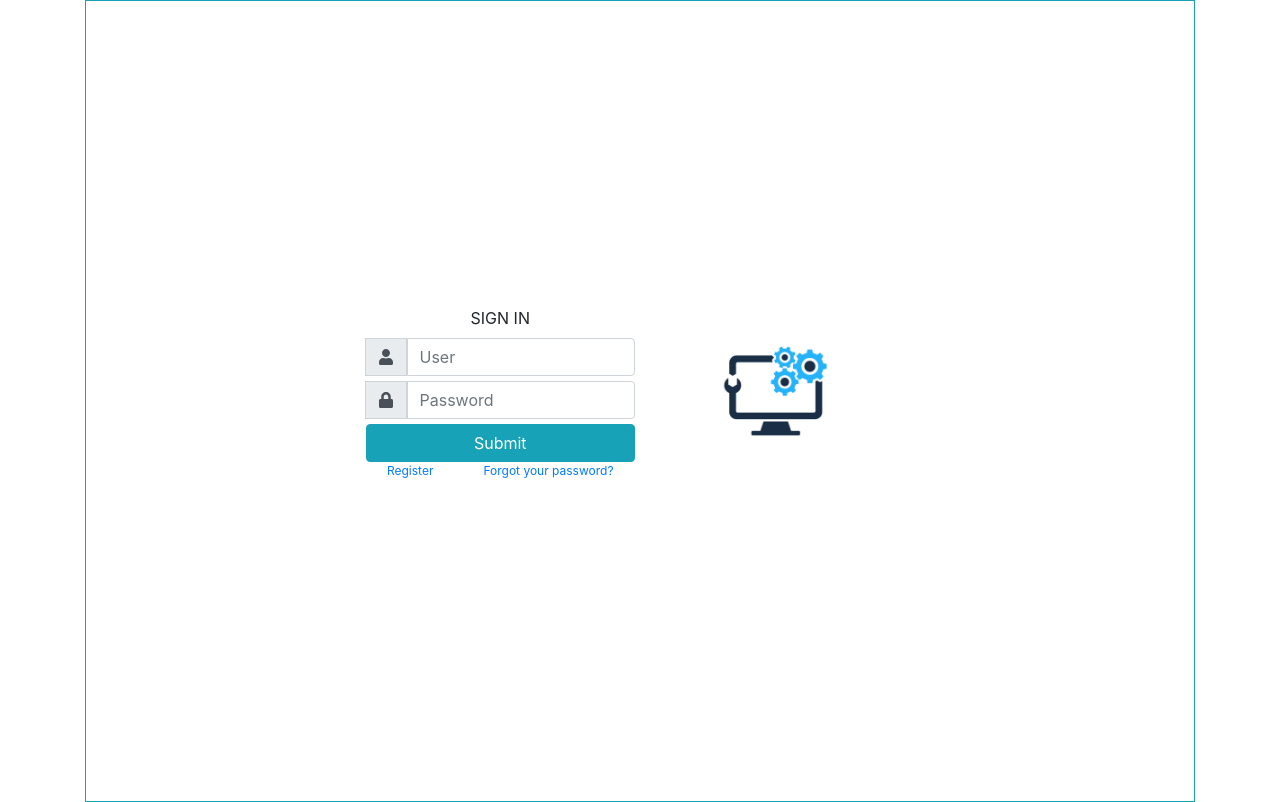
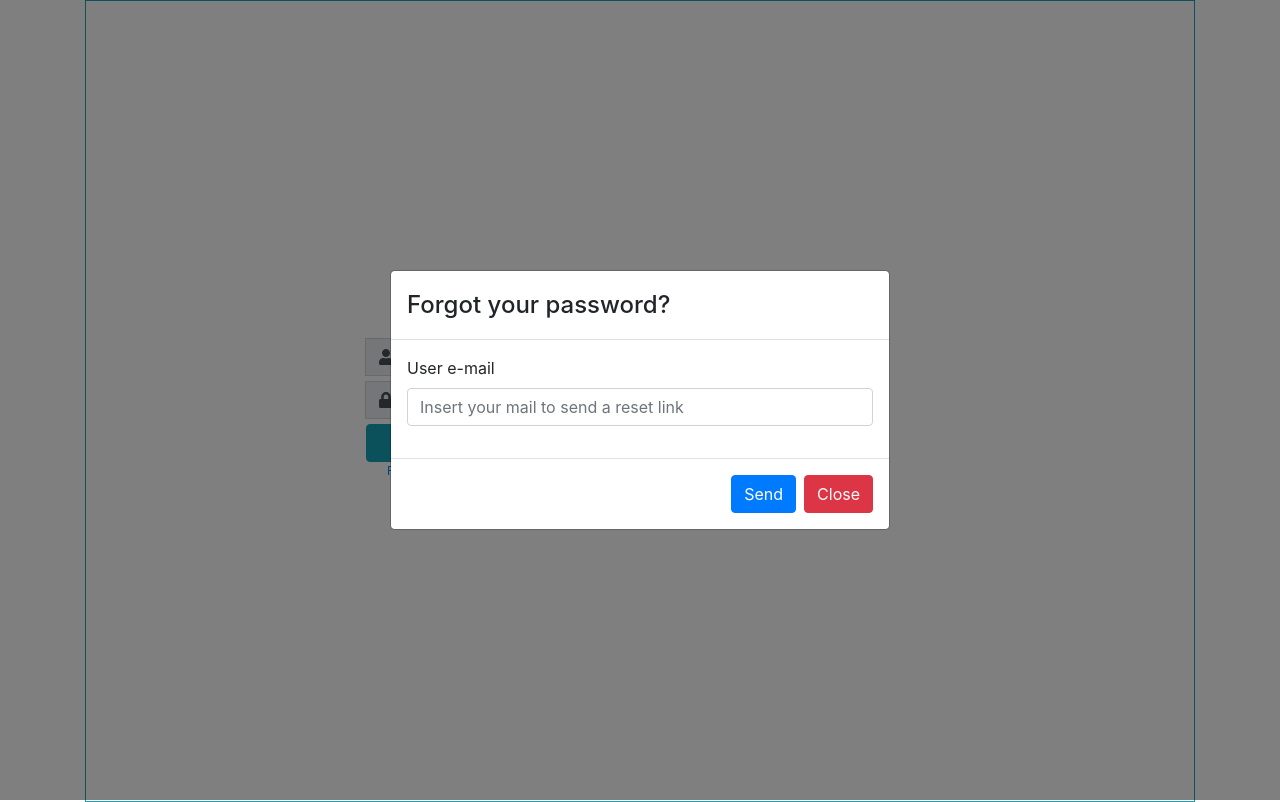
Before and after one commit to paulofranklim/lottery-checker-app, a React (Create React App) app: page / in a window 1280 px wide. Both pictures are taken after a click on the link "Forgot your password?". Built offline with nearby package versions, Linux system fonts and the light colour scheme.

Commit message:
Reset password form completed

```diff
--- a/src/components/modals/index.js
+++ b/src/components/modals/index.js
@@ -77,7 +77,7 @@ export const ModalError = (props) => {
 export const ModalNewUser = (props) => {
     const { show, title, saveUserFunction, closeModalFunction } = props
     return (
-        <Modal show={show} onHide={() => closeModalFunction()} aria-labelledby="contained-modal-title-vcenter" centered>
+        <Modal show={show} onHide={() => closeModalFunction()} centered>
             <Modal.Header>
                 <Modal.Title>{title}</Modal.Title>
             </Modal.Header>
@@ -118,3 +118,28 @@ export const ModalNewUser = (props) => {
         </Modal>
     )
 }
+
+export const ModalResetPassword = (props) => {
+    const { show, title, sendFunction, closeModalFunction } = props
+    return (
+        <Modal show={show} onHide={() => closeModalFunction()} centered>
+            <Modal.Header >
+                <Modal.Title>{title}</Modal.Title>
+            </Modal.Header>
+            <Modal.Body>
+                <Form onSubmit={sendFunction}>
+                    <Form.Row>
+                        <Form.Group as={Col}>
+                            <Form.Label>User e-mail</Form.Label>
+                            <Form.Control required placeholder="Insert your mail to send a reset link" />
+                        </Form.Group>
+                    </Form.Row>
+                </Form>
+            </Modal.Body>
+            <Modal.Footer>
+                <Button variant="primary" onClick={() => sendFunction()}>Send</Button>
+                <Button variant="danger" onClick={() => closeModalFunction()}>Close</Button>
+            </Modal.Footer>
+        </Modal>
+    )
+}
--- a/src/pages/login/index.js
+++ b/src/pages/login/index.js
@@ -4,7 +4,7 @@ import { Container, Form, Col, Button, Image, InputGroup } from 'react-bootstrap
 import Logo from '../../assets/logo.png'
 import { FaLock, FaUser } from 'react-icons/fa'
 import { api } from '../../services/api'
-import { ModalError, ModalNewUser } from '../../components/modals'
+import { ModalError, ModalNewUser, ModalResetPassword } from '../../components/modals'
 
 export default function Login() {
 
@@ -12,6 +12,7 @@ export default function Login() {
   const [password, setPassword] = useState("");
   const [showNewUserModal, setShowNewUserModal] = useState(false)
   const [showErrorModal, setShowErrorModal] = useState(false);
+  const [showResetPasswordModal, setShowResetPasswordModal] = useState(false)
 
   const [modalMessage, setModalMessage] = useState("")
   const [errorMessage, setErrorMessage] = useState("")
@@ -79,7 +80,7 @@ export default function Login() {
             <Button style={{ width: "100%", marginTop: 5 }} variant="info" type="submit">Submit</Button>
             <Form.Row style={{ fontSize: 12, justifyContent: 'center' }}>
               <a href="#" onClick={() => setShowNewUserModal(true)}>Register</a>
-              <a style={{ marginLeft: 50 }} href="#">Forgot your password?</a>
+              <a href="#" onClick={() => setShowResetPasswordModal(true)} style={{ marginLeft: 50 }} >Forgot your password?</a>
             </Form.Row>
           </Form.Group>
           <Form.Group style={{ display: 'flex', justifyContent: "center" }} as={Col} md="3">
@@ -104,6 +105,13 @@ export default function Login() {
         closeModalFunction={() => setShowNewUserModal(false)}
       />
 
+      <ModalResetPassword
+        show={showResetPasswordModal}
+        title="Forgot your password?"
+        sendFunction={() => setShowResetPasswordModal(false)}
+        closeModalFunction={() => setShowResetPasswordModal(false)}
+      />
+
     </Container >
   );
 }
```
